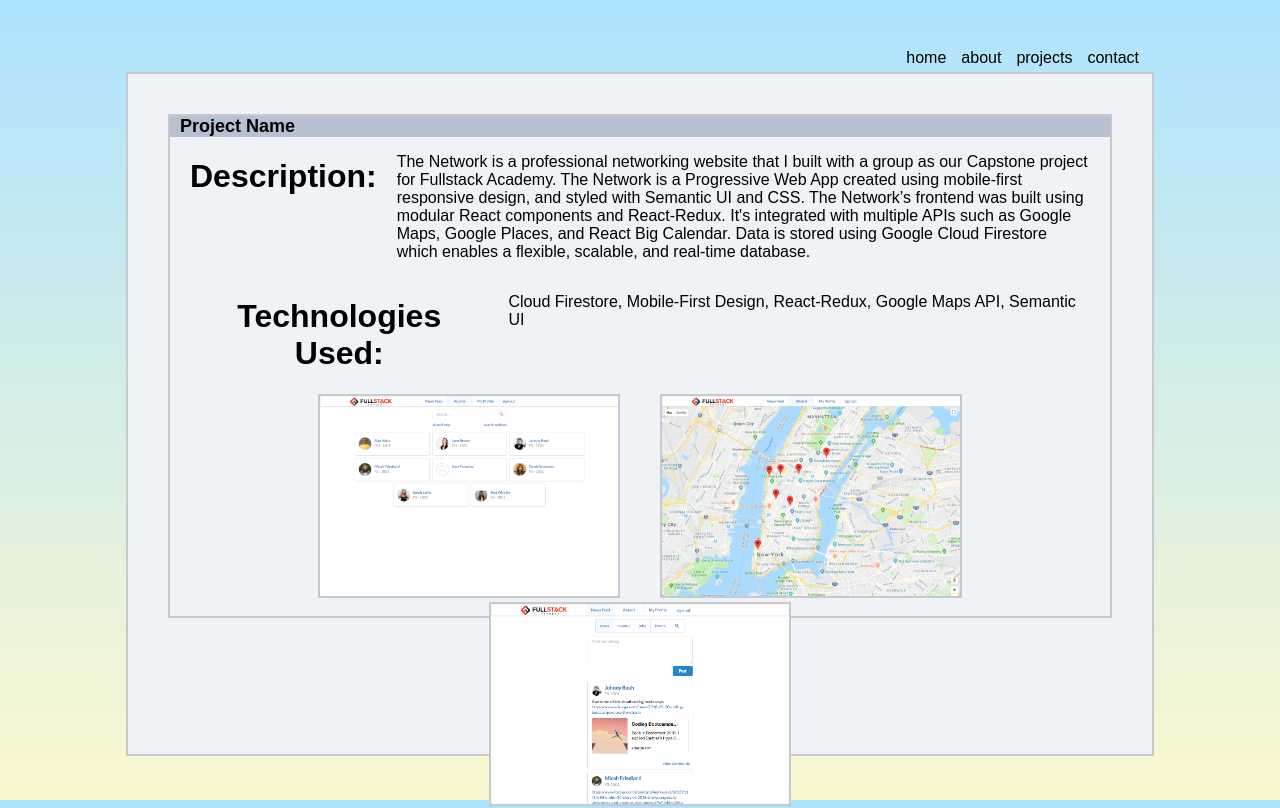
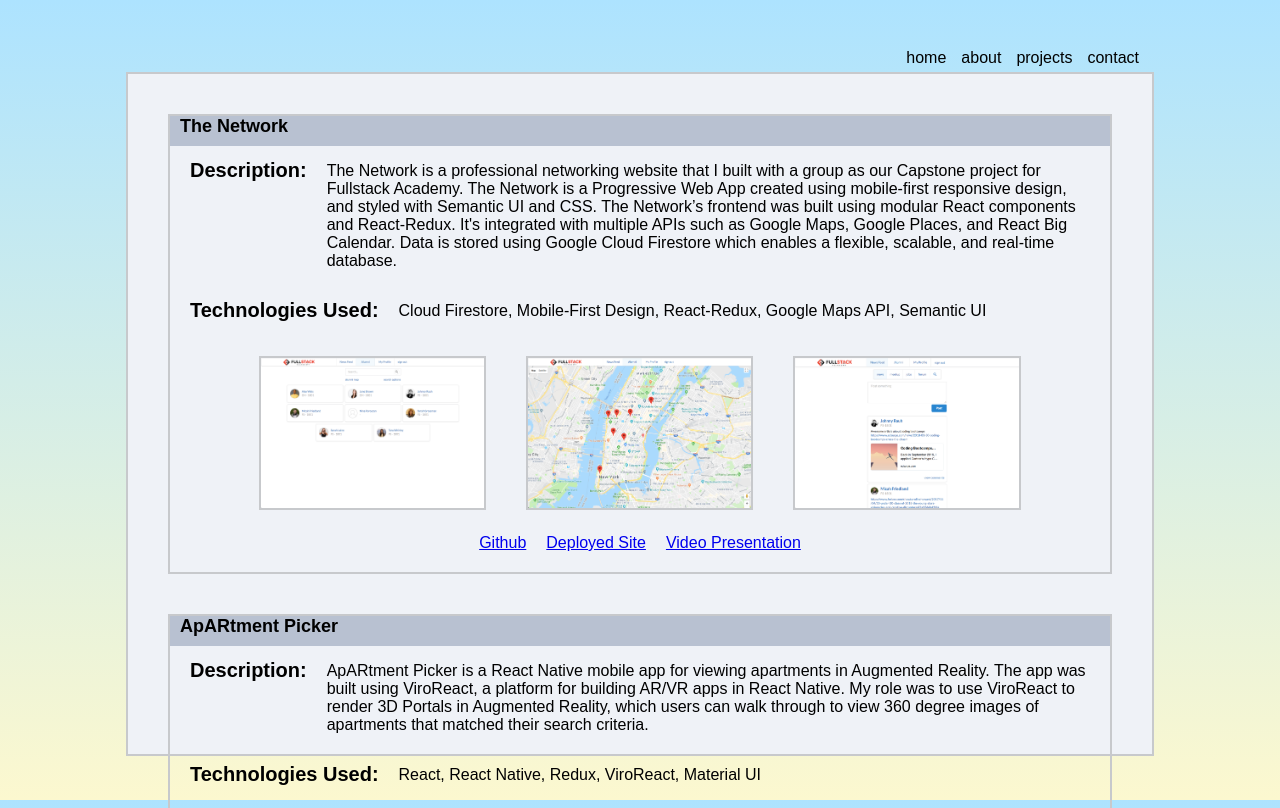
Before and after one commit to bethbarnes/bethcbarnes.com, a React (Create React App) app: page /projects in a window 1280 px wide. Shown: the top 808 px of the page. Built offline with nearby package versions, Linux system fonts and the light colour scheme.

Commit message:
feat(Projects): makes projects dynamic, maps over each project

```diff
--- /dev/null
+++ b/src/Data.js
@@ -0,0 +1,24 @@
+const projectData =[
+  {
+    id: 1,
+    name: "The Network",
+    description: "The Network is a professional networking website that I built with a group as our Capstone project for Fullstack Academy. The Network is a Progressive Web App created using mobile-first responsive design, and styled with Semantic UI and CSS. The Network’s frontend was built using modular React components and React-Redux. It's integrated with multiple APIs such as Google Maps, Google Places, and React Big Calendar. Data is stored using Google Cloud Firestore which enables a flexible, scalable, and real-time database.",
+    technologies: "Cloud Firestore, Mobile-First Design, React-Redux, Google Maps API, Semantic UI",
+    images: ['/network-alumni.png', '/network-map.png', 'network alumni'],
+    github: 'https://thefsnetwork.com/',
+    deployed: 'https://thefsnetwork.com/',
+    video: 'https://thefsnetwork.com/',
+  },
+  {
+    id: 2,
+    name: "ApARtment Picker",
+    description: "ApARtment Picker is a React Native mobile app for viewing apartments in Augmented Reality. The app was built using ViroReact, a platform for building AR/VR apps in React Native. My role was to use ViroReact to render 3D Portals in Augmented Reality, which users can walk through to view 360 degree images of apartments that matched their search criteria.",
+    technologies: "React, React Native, Redux, ViroReact, Material UI ",
+    images: ['/network-alumni.png', '/network-map.png', 'network alumni'],
+    github: 'https://thefsnetwork.com/',
+    deployed: 'https://thefsnetwork.com/',
+    video: 'https://thefsnetwork.com/',
+  }
+]
+
+export default projectData
--- a/src/Projects.js
+++ b/src/Projects.js
@@ -1,27 +1,32 @@
 import React, { Component } from 'react'
 import './App.css'
 import { Navbar } from './index'
+import projectData from './Data.js'
+
 
 class Projects extends Component {
   render() {
+    console.log('data', projectData)
     return (
       <div className="projects">
         <Navbar />
         <div className="inner-white-container gray-border" >
-          <div className="project-container gray-border" >
+        {projectData.map((project)=> {
+          return (
+            <div key={project.id}className="project-container gray-border" >
             <div className="project-header">
-              <h1 className="project-title" >Project Name</h1>
+              <h1 className="project-title">{project.name}</h1>
             </div>
             <div className="proj-desc-container">
-              <h1>Description: </h1>
+              <h1 className="proj-section-title" >Description: </h1>
               <p className="project-description">
-                The Network is a professional networking website that I built with a group as our Capstone project for Fullstack Academy. The Network is a Progressive Web App created using mobile-first responsive design, and styled with Semantic UI and CSS. The Network’s frontend was built using modular React components and React-Redux. It's integrated with multiple APIs such as Google Maps, Google Places, and React Big Calendar. Data is stored using Google Cloud Firestore which enables a flexible, scalable, and real-time database.
+                {project.description}
             </p>
             </div>
             <div className="proj-desc-container">
-              <h1>Technologies Used: </h1>
+              <h1 className="proj-section-title" >Technologies Used: </h1>
               <p className="project-description">
-                Cloud Firestore, Mobile-First Design, React-Redux, Google Maps API, Semantic UI
+                {project.technologies}
             </p>
             </div>
             <div className="proj-images-container">
@@ -35,11 +40,20 @@ class Projects extends Component {
                 src='/network-feed.png'
                 alt='network alumni'/>
             </div>
+            <div className="proj-links-container" >
+            <a className= "test" href={project.github}>
+              Github</a>
+              <a className= "test" href={project.deployed}>
+              Deployed Site</a>
+              <a className= "test" href={project.video}>
+              Video Presentation</a>
+            </div>
           </div>
+          )
+        })}
+
         </div>
-
       </div>
-
     )
   }
 }
--- a/src/index.css
+++ b/src/index.css
@@ -127,7 +127,7 @@ body {
   display: flex;
   flex-direction: column;
   justify-content: flex-start;
-  height: 500px;
+  /* height: 500px; */
 }
 
 .project-header {
@@ -153,7 +153,28 @@ body {
   margin-left: 20px;
 }
 
+.proj-images-container {
+  margin: 20px;
+}
+
 .proj-image {
-  height: 200px;
+  height: 150px;
   margin: 0px 20px
 }
+
+.proj-section-title {
+  font-size: 20px;
+}
+
+.proj-links-container {
+  display: flex;
+  flex-direction: row;
+  padding: 0px;
+  justify-content: center
+}
+
+.test{
+  text-align: center;
+  display: inline;
+  margin: 0px 10px 20px 10px;
+}
```
